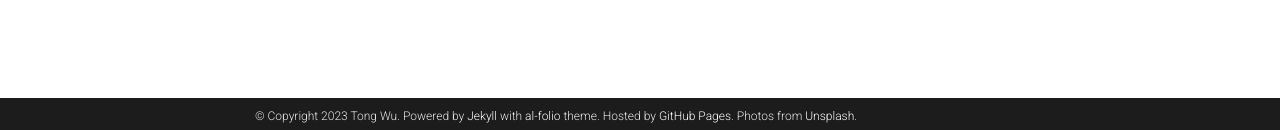
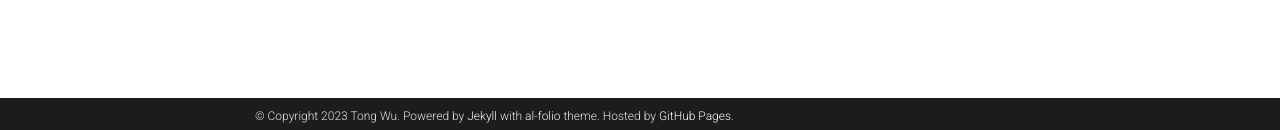
Before and after one commit to amira-ttwu/amira-ttwu, a Jekyll site: the page built from _pages/publications.md, in a window 1280 px wide. Shown: the part 767-897 px from the top of the page. Built offline with Jekyll 4.4.1, drawn with Linux system fonts in a browser that asks for light colours; comment, search, counter and statistics services are not loaded; a style sheet for code colours, icons or effects is not loaded.

Commit message:
Update _config.yml

```diff
--- a/_config.yml
+++ b/_config.yml
@@ -7,15 +7,14 @@
 last_name: Wu
 email: tongw@vt.edu
 description: > # the ">" symbol means to ignore newlines until "footer_text:"
-  A simple, whitespace theme for academics. Based on [*folio](https://github.com/bogoli/-folio) design.
+  Personal academic website. Based on [*folio](https://github.com/bogoli/-folio) design.
 footer_text: >
   Powered by <a href="https://jekyllrb.com/" target="_blank">Jekyll</a> with <a href="https://github.com/alshedivat/al-folio">al-folio</a> theme.
   Hosted by <a href="https://pages.github.com/" target="_blank">GitHub Pages</a>.
-  Photos from <a href="https://unsplash.com" target="_blank">Unsplash</a>.
-keywords: jekyll, jekyll-theme, academic-website, portfolio-website  # add your own keywords or leave empty
+# keywords: jekyll, jekyll-theme, academic-website, portfolio-website  # add your own keywords or leave empty
 
 lang: en # the language of your site (for example: en, fr, cn, ru, etc.)
-icon: ⚛️  # the emoji used as the favicon (alternatively, provide image name in /assets/img/)
+icon: 🧸  # the emoji used as the favicon (alternatively, provide image name in /assets/img/)
 
 url: https://amira-ttwu.github.io # the base hostname & protocol for your site
 baseurl: # the subpath of your site, e.g. /blog/
```
